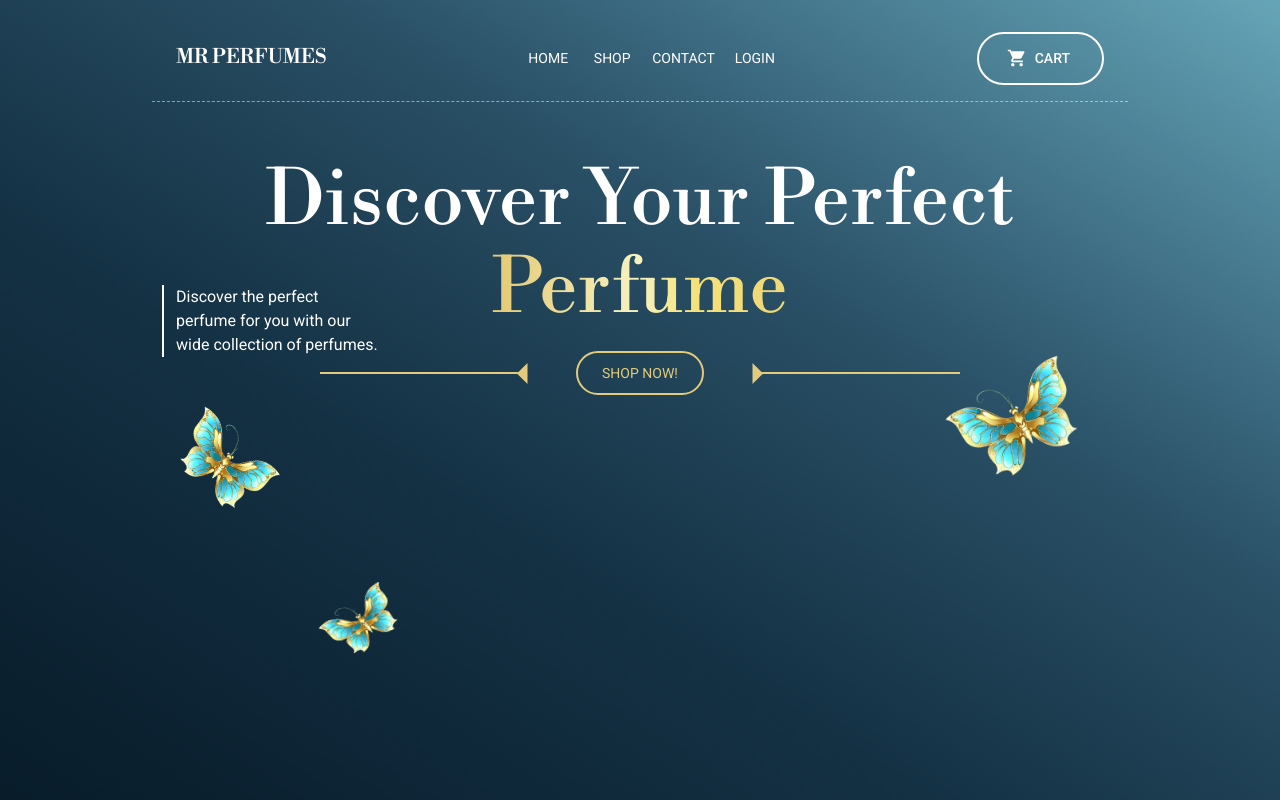
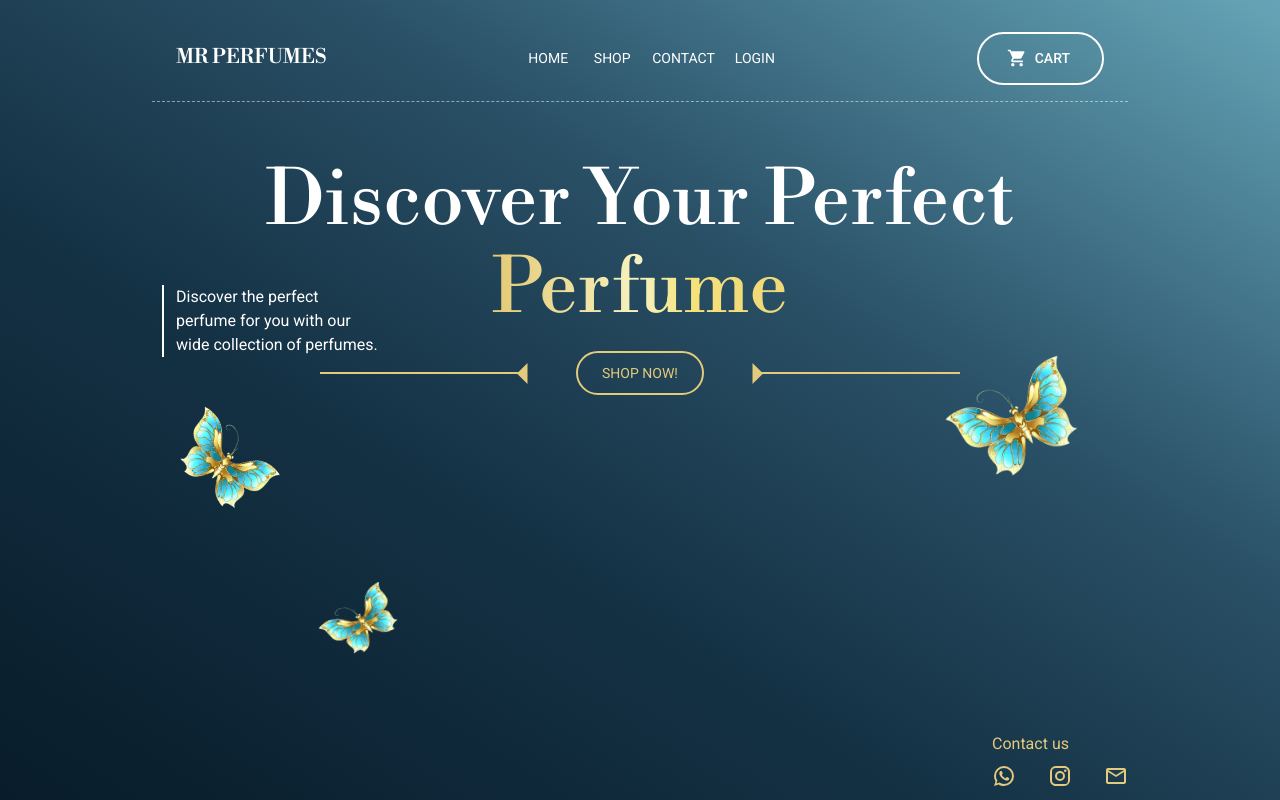
Before and after one commit to kingmohbil/online-store, a Next.js app: page / in a window 1280 px wide. Built offline with nearby package versions, Linux system fonts and the light colour scheme.

Commit message:
Added a contact links

```diff
--- /dev/null
+++ b/components/Footer.tsx
@@ -0,0 +1,59 @@
+import React from 'react';
+import Link from 'next/link';
+import { Box, Typography } from '@mui/material';
+import {
+  mainPageXMargins,
+  whatsAppNumber,
+  instagramProfileName,
+  supportEmail,
+} from '../constants';
+import WhatsAppIcon from '@mui/icons-material/WhatsApp';
+import InstagramIcon from '@mui/icons-material/Instagram';
+import EmailOutlinedIcon from '@mui/icons-material/EmailOutlined';
+
+function Footer() {
+  return (
+    <>
+      <Box
+        sx={{
+          ...mainPageXMargins,
+
+          pb: 1,
+        }}
+      >
+        <Box display="flex" justifyContent="right">
+          <Box>
+            <Typography sx={{ pb: 1, color: 'var(--gold-color)' }}>
+              Contact us
+            </Typography>
+            <Box sx={{ display: 'flex', gap: 4 }}>
+              <Link
+                href={`https://api.whatsapp.com/send?phone=${whatsAppNumber}`}
+                target="_blank"
+                aria-label="Link to contact us whatsapp"
+              >
+                <WhatsAppIcon sx={{ color: 'var(--gold-color)' }} />
+              </Link>
+              <Link
+                href={`https://www.instagram.com/${instagramProfileName}/`}
+                target="_blank"
+                aria-label="Link to contact us instagram"
+              >
+                <InstagramIcon sx={{ color: 'var(--gold-color)' }} />
+              </Link>
+              <Link
+                href={`mailto:${supportEmail}/`}
+                target="_blank"
+                aria-label="Link to contact us email"
+              >
+                <EmailOutlinedIcon sx={{ color: 'var(--gold-color)' }} />
+              </Link>
+            </Box>
+          </Box>
+        </Box>
+      </Box>
+    </>
+  );
+}
+
+export default Footer;
--- a/pages/index.tsx
+++ b/pages/index.tsx
@@ -1,11 +1,16 @@
 import Head from 'next/head';
 import AppBar from '@/components/AppBar';
 import HomeComponent from '@/components/HomePage';
+import BackToTop from '@/components/BackToTop';
+import Footer from '@/components/Footer';
+import { Box } from '@mui/material';
 import { websiteName } from '@/constants';
 
 export default function Home() {
   return (
     <>
+      <Box sx={{ display: 'flex', flexDirection: 'column', height: '100vh' }}>
+        <BackToTop />
         <Head>
           <meta
             name="description"
@@ -15,6 +20,9 @@ export default function Home() {
         </Head>
         <AppBar />
         <HomeComponent />
+        <Box sx={{ flexGrow: 1 }}></Box>
+        <Footer />
+      </Box>
     </>
   );
 }
```
Lines whose indentation alone changed are shown as unchanged.
